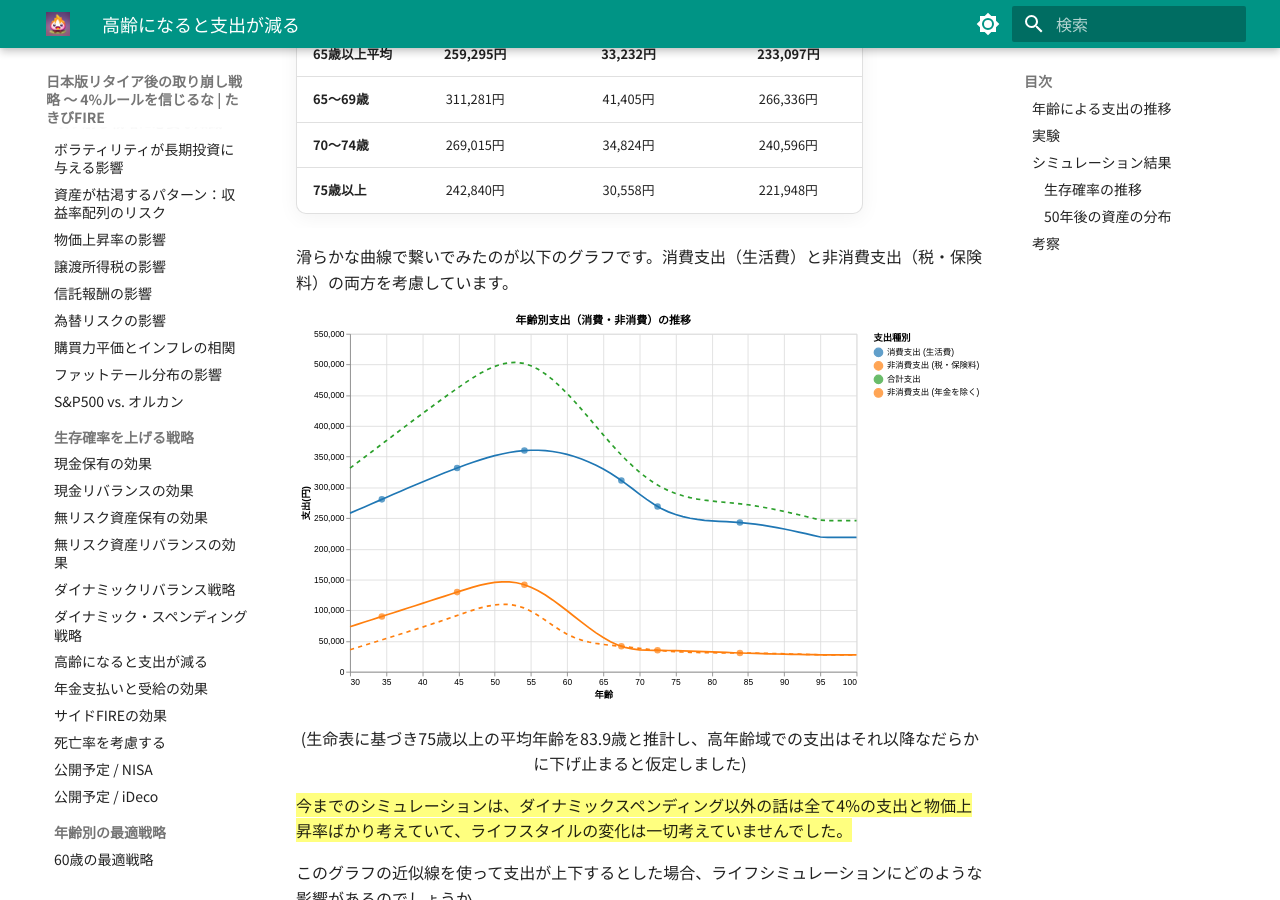
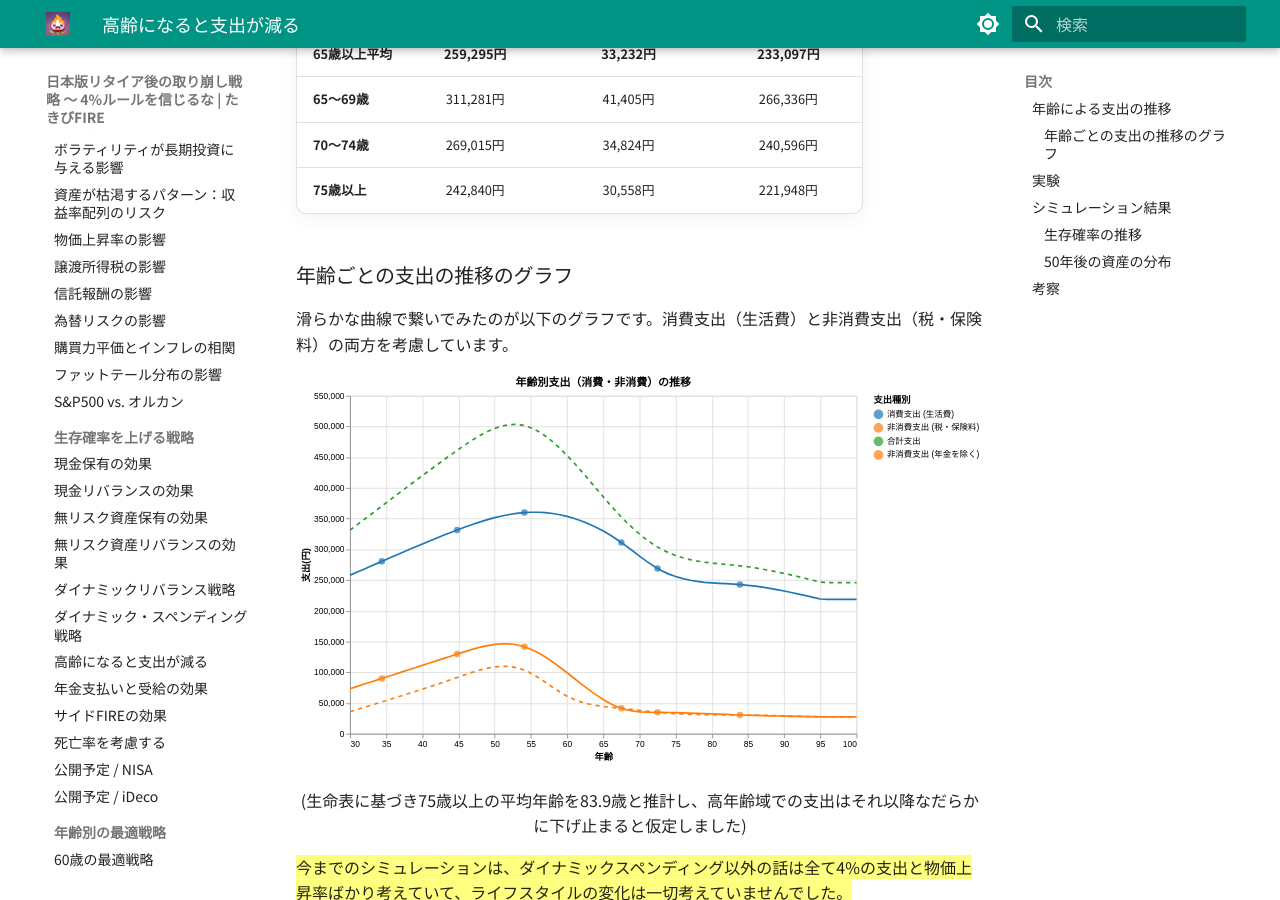
Before and after one commit to TakibiFire/JapaneseTrinityStudy, an MkDocs documentation site: the page built from docs/retired_spending.md, in a window 1280 px wide and 900 px high, scrolled down 1147 px. Built offline with MkDocs 1.6.1 and Material for MkDocs 9.7.7, drawn with Linux system fonts in a browser that asks for light colours.

Commit message:
Add a section for 年齢ごとの支出の推移のグラフ

```diff
--- a/docs/retired_spending.md
+++ b/docs/retired_spending.md
@@ -38,11 +38,9 @@ python3 src/retired_spending_comp_main.py
 | **70～74歳** | 269,015円 | 34,824円 | 240,596円 |
 | **75歳以上** | 242,840円 | 30,558円 | 221,948円 |
 
+### 年齢ごとの支出の推移のグラフ
+
 滑らかな曲線で繋いでみたのが以下のグラフです。消費支出（生活費）と非消費支出（税・保険料）の両方を考慮しています。
-
-<!--
-python src/analyze_retired_spending.py
--->
 
 ![年齢ごとの支出の推移](imgs/retired_spending/cost_by_age.svg)
 
```
